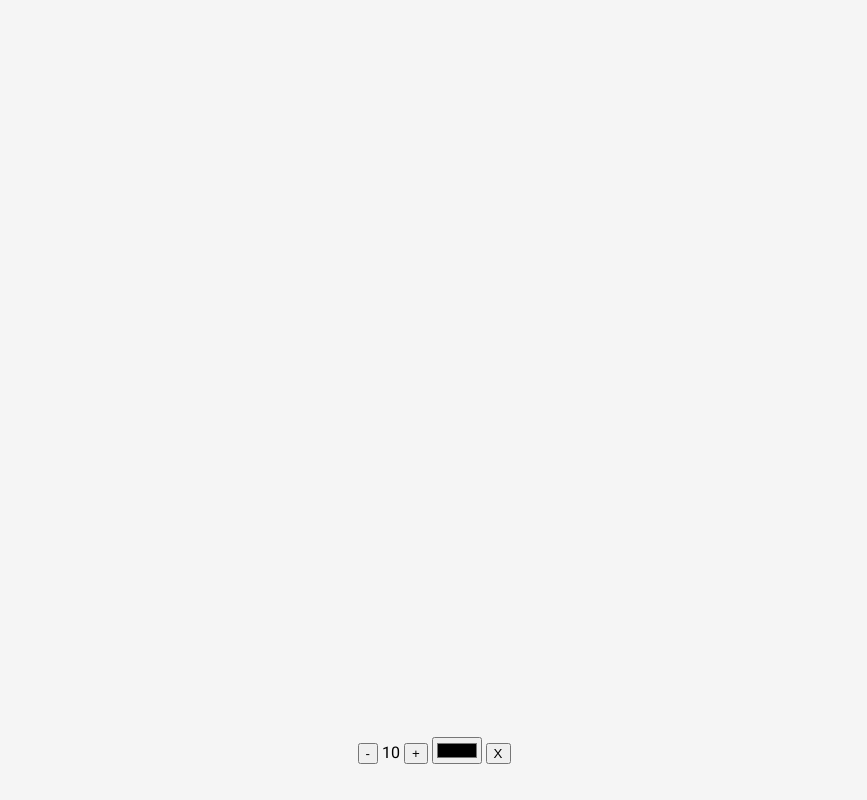
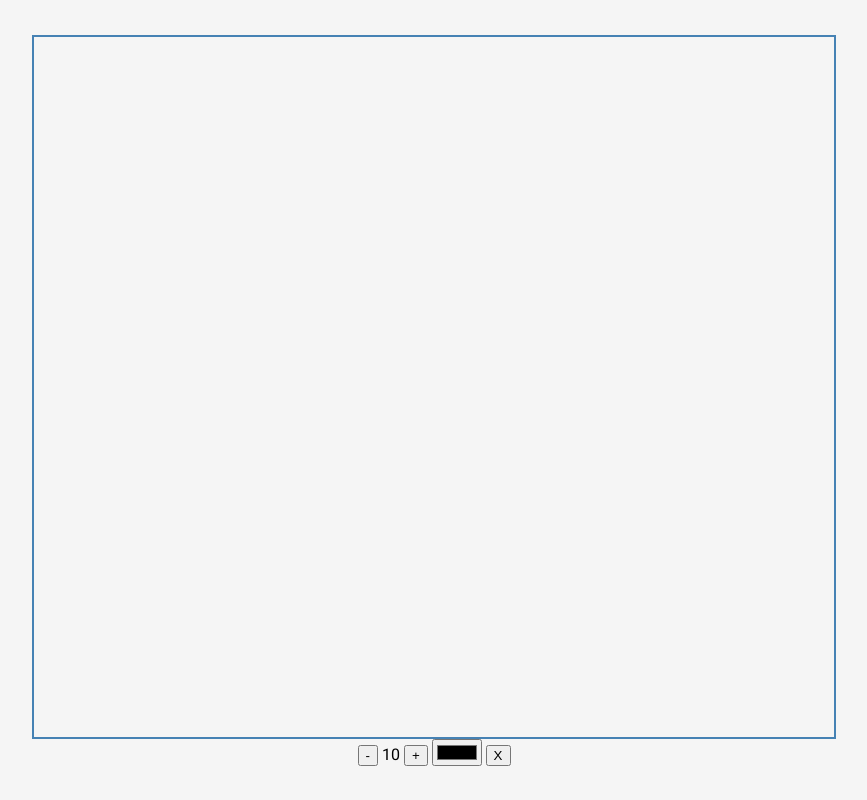
Before and after one commit to GUchechi/drawing-app, a plain HTML site: page index.html in a window 1280 px wide. Shown: the whole page, without its empty margins (206-1073 px from the left). Drawn offline with Linux system fonts and the light colour scheme.

Commit message:
styled canvas

```diff
--- a/styles.css
+++ b/styles.css
@@ -14,3 +14,8 @@
     height: 100vh;
     margin: 0;
   }
+
+
+canvas {
+    border: 2px solid steelblue;
+  }
```
